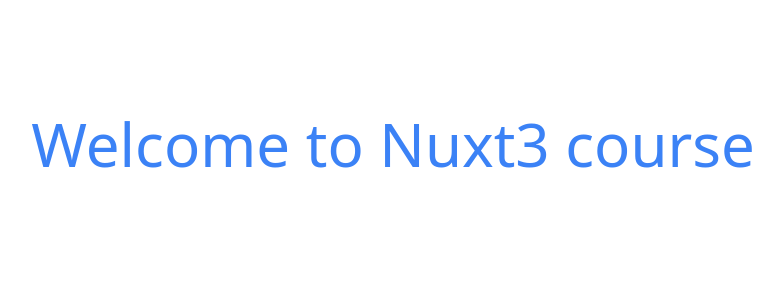
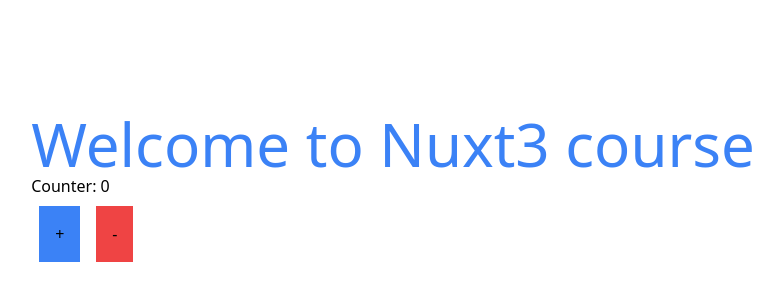
Before and after one commit to Jutipong/nuxt3-vuetify3-template, a Nuxt app: page / in a window 1280 px wide. Shown: the part 94-394 px from the top of the page, without its empty margins (247-1030 px from the left). Built offline with nearby package versions, Linux system fonts and the light colour scheme.

Commit message:
add: pinia

```diff
--- a/nuxt.config.ts
+++ b/nuxt.config.ts
@@ -1,4 +1,4 @@
 // https://nuxt.com/docs/api/configuration/nuxt-config
 export default defineNuxtConfig({
-  modules: ["@nuxtjs/tailwindcss"],
+  modules: ['@nuxtjs/tailwindcss', '@pinia/nuxt'],
 });
--- a/package.json
+++ b/package.json
@@ -11,6 +11,7 @@
     "nuxt": "3.0.0"
   },
   "dependencies": {
-    "@nuxtjs/tailwindcss": "^6.1.3"
+    "@nuxtjs/tailwindcss": "^6.1.3",
+    "@pinia/nuxt": "^0.4.6"
   }
 }
--- a/pages/index.vue
+++ b/pages/index.vue
@@ -2,8 +2,14 @@
   <div class="flex">
     <div class="m-auto mt-52">
       <h1 class="text-6xl text-blue-500">Welcome to Nuxt3 course</h1>
+      <h2>Counter: {{ counter.counter }}</h2>
+      <button class="bg-blue-500 p-4 m-2" @click="counter.increment">+</button>
+      <button class="bg-red-500 p-4 m-2" @click="counter.decrement">-</button>
     </div>
   </div>
 </template>
 
-<script setup></script>
+<script setup>
+import { useCounter } from '@/stores/counter';
+const counter = useCounter();
+</script>
--- /dev/null
+++ b/stores/counter.ts
@@ -0,0 +1,23 @@
+import { defineStore } from 'pinia';
+
+export const useCounter = defineStore('counter', {
+  state: () => ({
+    total: 0,
+  }),
+  getters: {
+    counter: (state) => state.total,
+  },
+  actions: {
+    increment() {
+      this.total++;
+    },
+    decrement() {
+      this.total--;
+    },
+  },
+});
+
+// if (import.meta.hot) {
+//   console.log('xx');
+//   import.meta.hot.accept(acceptHMRUpdate(useCounter, import.meta.hot));
+// }
```
Also changed, not shown: 2 other files (tests, documents, lock files or other folders).
